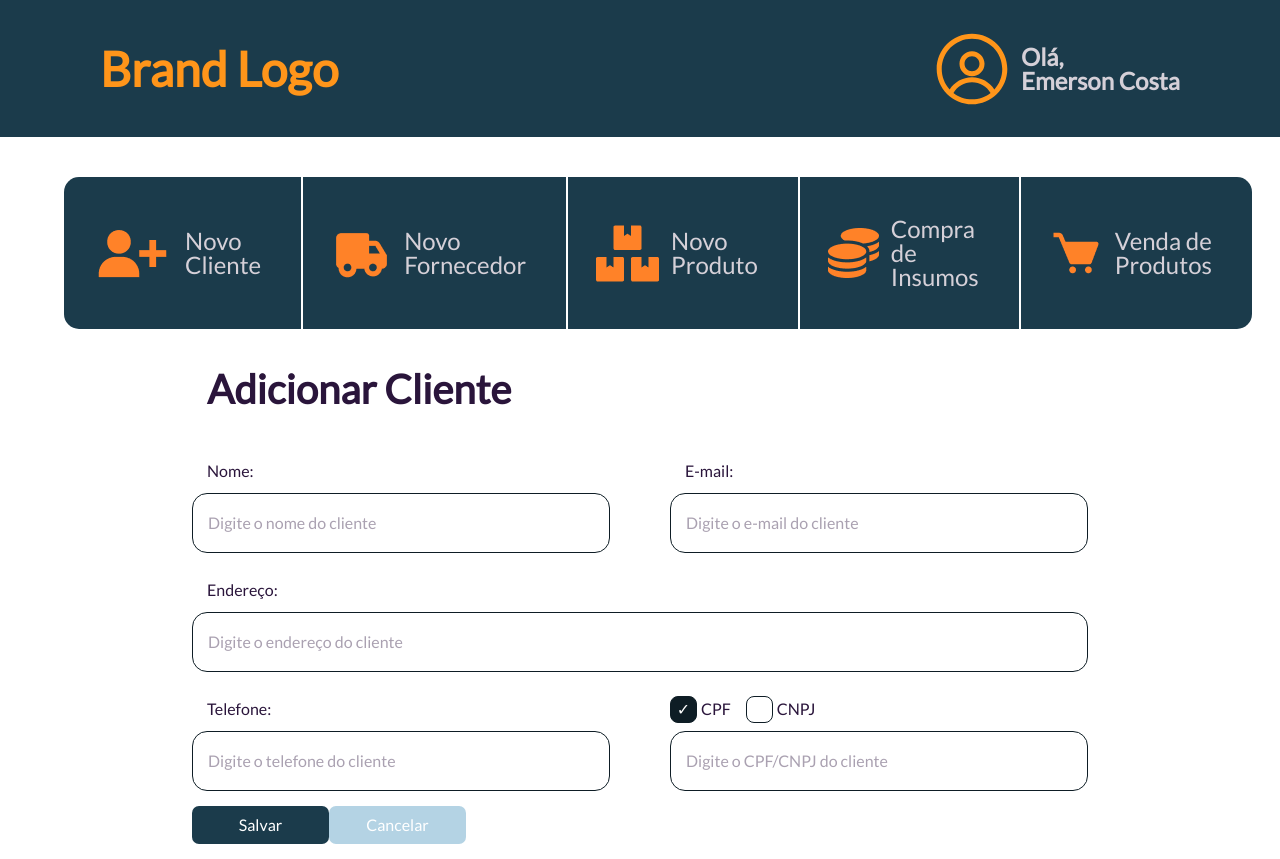
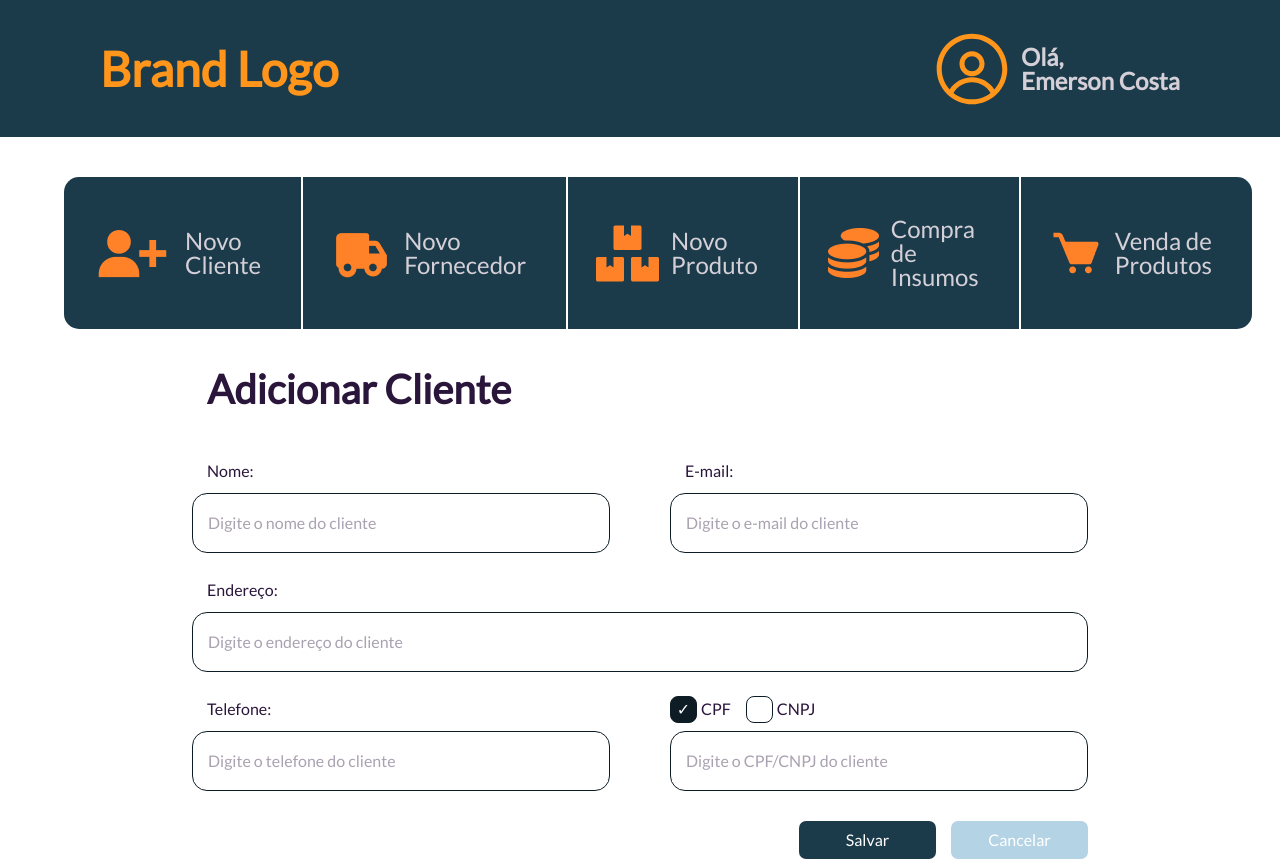
Before and after one commit to fernando-angeli/ErpMaispraTIFinal, a React (Vite) app in the folder frontend/: page /cliente in a window 1280 px wide. Built offline with nearby package versions, Linux system fonts and the light colour scheme.

Commit message:
alteracoes

```diff
--- a/frontend/src/components/formNewClient/formNewClient.css
+++ b/frontend/src/components/formNewClient/formNewClient.css
@@ -44,7 +44,7 @@ div.radiosCPForCNPJ {
     align-items: center;
 }
 
-form.formNewClient .divButtons {
+.divButtons {
     grid-column: 2/3;
     display: flex;
     justify-content: end;
```
Also changed, not shown: 1 other file (tests, documents, lock files or other folders).
